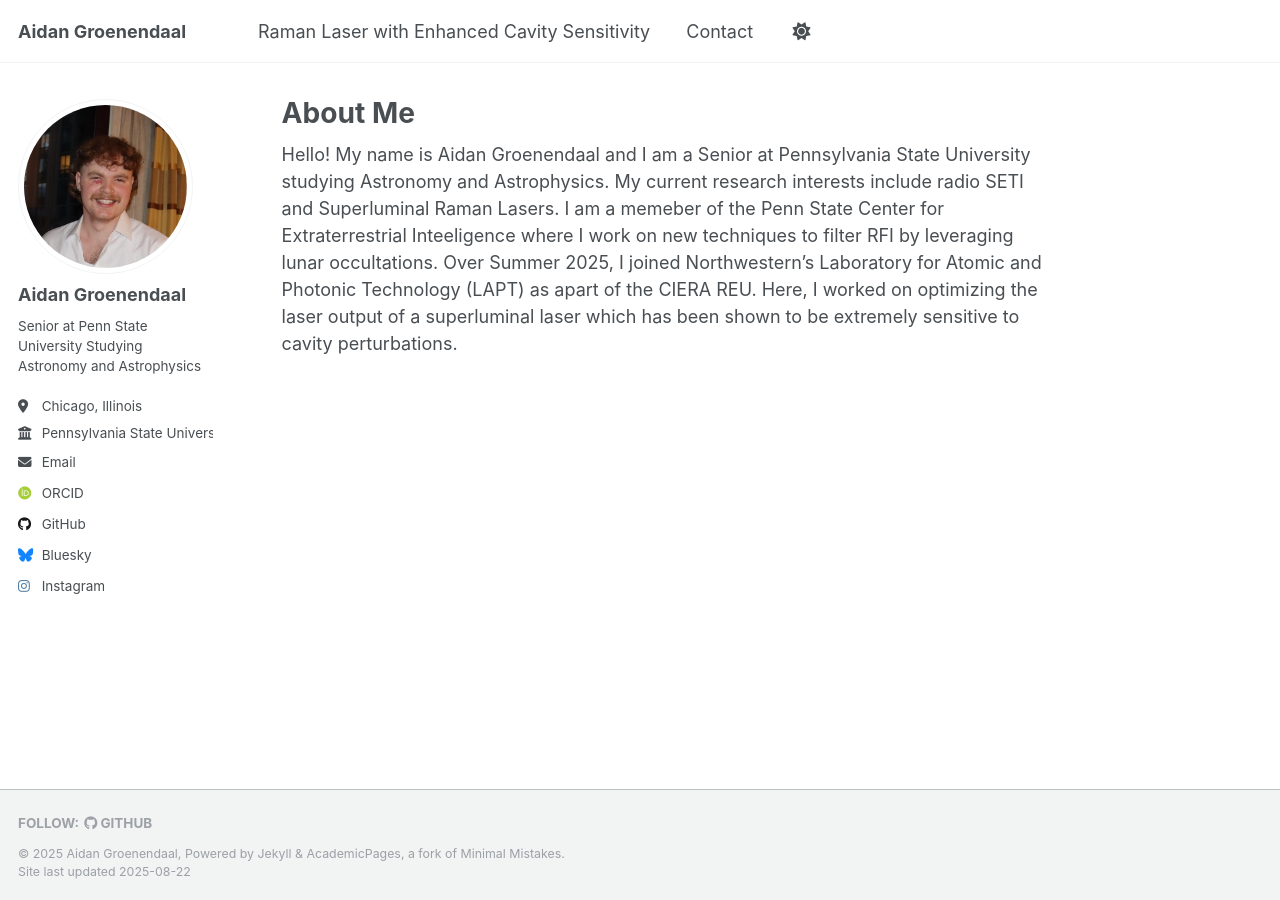
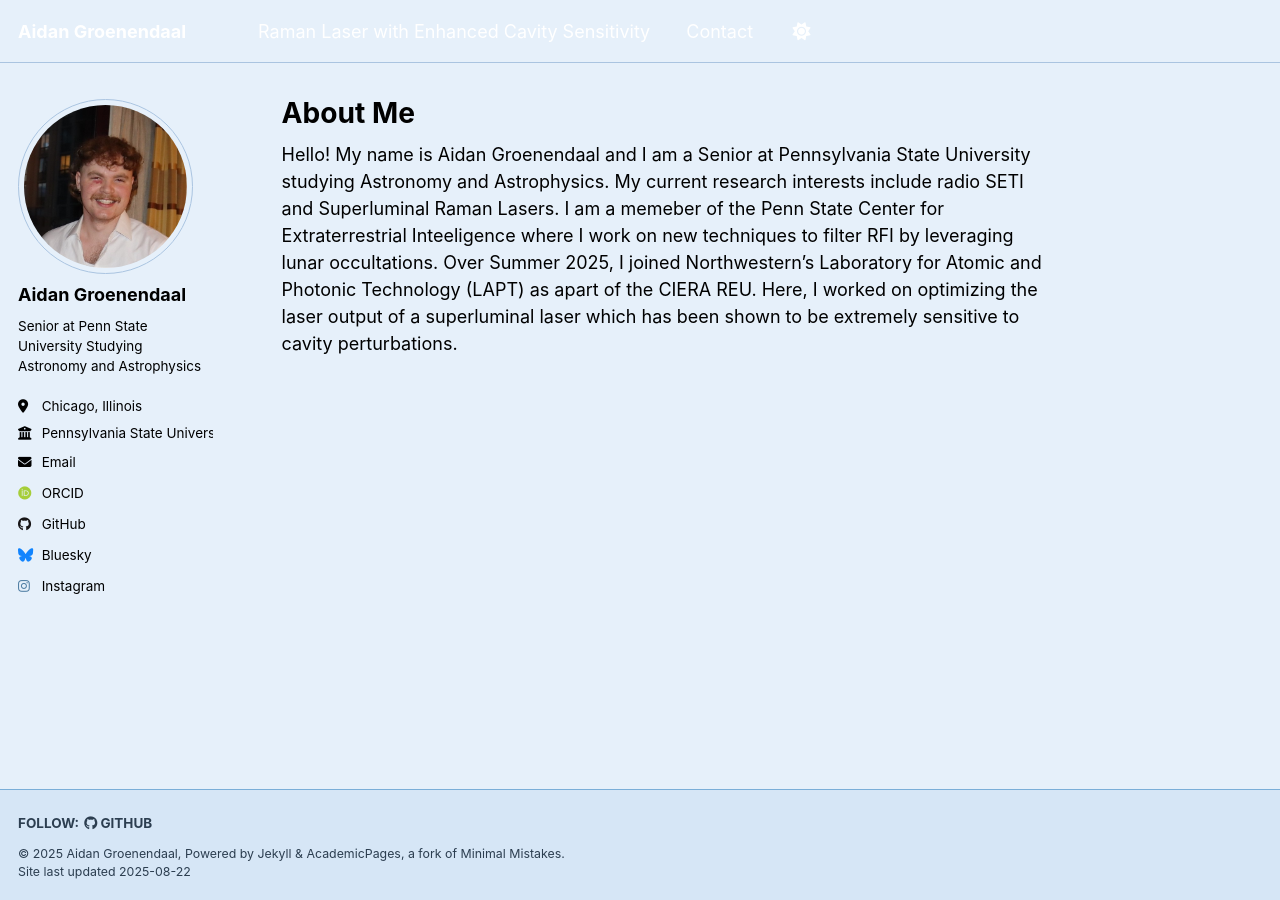
Before and after one commit to Aidangr8/aidangroenendaal.github.io, a Jekyll site: the page built from _pages/about.md, in a window 1280 px wide. Built offline with Jekyll 4.4.1, drawn with Linux system fonts in a browser that asks for light colours; some web fonts are replaced; a script that is not in the unit is left out.

Commit message:
Update _default.scss

```diff
--- a/_sass/theme/_default.scss
+++ b/_sass/theme/_default.scss
@@ -1,5 +1,5 @@
 /* ==========================================================================
-   DEFAULT THEME
+   DEFAULT THEME (Blue Variant)
    ========================================================================== */
 
 /* Color codes used for the theme */
@@ -26,22 +26,22 @@ $navicon-height             : 4px;
 $sidebar-link-max-width     : 250px;
 $sidebar-screen-min-width   : 1024px;
 
-/* Default light theme for the site */
+/* Blue theme overrides */
 :root {
-    --global-base-color                 : #{$gray};
-    --global-bg-color                   : #fff;
-    --global-footer-bg-color            : #f2f3f3;
-    --global-border-color               : #{$lighter-gray};
-    --global-dark-border-color          : #bdc1c4;
-    --global-code-background-color      : #fafafa;
-    --global-code-text-color            : #{$darker-gray};
-    --global-fig-caption-color          : mix(#fff,  #{$dark-gray}, 25%);
-    --global-link-color                 : #52adc8;
-    --global-link-color-hover           : mix(#000, #2f7f93, 25%);
-    --global-link-color-visited         : mix(#fff, #2f7f93, 25%);
-    --global-masthead-link-color        : #{$dark-gray};
-    --global-masthead-link-color-hover  : mix(#000, #{$gray}, 25%);
-    --global-text-color                 : #{$dark-gray};
-    --global-text-color-light           : #{$light-gray};
-    --global-thead-color                : #{$lighter-gray};
+    --global-base-color                 : #2c3e50;   /* darker blue base */
+    --global-bg-color                   : #e6f0fa;   /* light blue page background */
+    --global-footer-bg-color            : #d6e6f6;   /* slightly darker footer */
+    --global-border-color               : #aac4e0;
+    --global-dark-border-color          : #7aaed8;
+    --global-code-background-color      : #f0f8ff;   /* very light blue for code blocks */
+    --global-code-text-color            : #000000;   /* black code text */
+    --global-fig-caption-color          : mix(#fff, #2c3e50, 25%);
+    --global-link-color                 : #1e70bf;   /* medium blue links */
+    --global-link-color-hover           : #155a96;   /* darker blue hover */
+    --global-link-color-visited         : #155a96;
+    --global-masthead-link-color        : #ffffff;   /* white links on header bar */
+    --global-masthead-link-color-hover  : #d0e4f7;
+    --global-text-color                 : #000000;   /* black main text */
+    --global-text-color-light           : #2c3e50;   /* darker blue for lighter elements */
+    --global-thead-color                : #aac4e0;
 }
```
